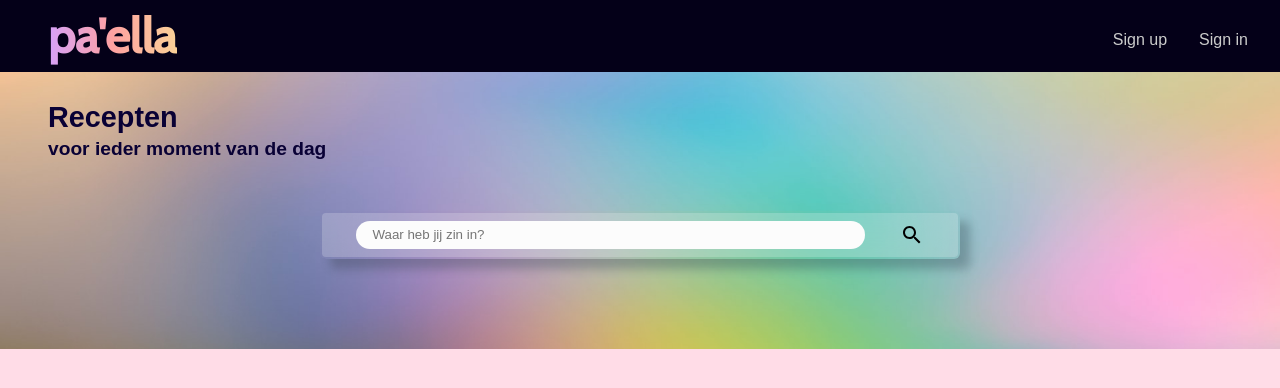
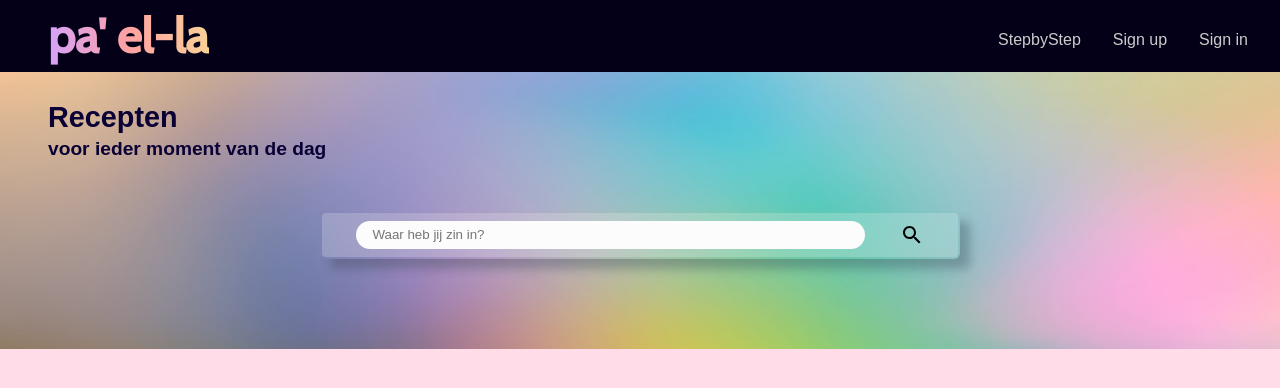
Before and after one commit to Christian-Mar/pa-ella, a Next.js app: page / in a window 1280 px wide. Shown: the top 388 px of the page. Built offline with nearby package versions, Linux system fonts and the light colour scheme; a web font is replaced by a local one.

Commit message:
navbar router

```diff
--- a/components/nav/Navbar.js
+++ b/components/nav/Navbar.js
@@ -1,12 +1,57 @@
+
+import { useRouter } from 'next/router';
 import styles from '../../styles/Navbar.module.css';
+import Link from 'next/link';
 
 const Navbar = () => {
+
+  const router = useRouter();
+
+  const handleOnClickHome = (e) => {
+    e.preventDefault();
+    router.push('/')
+  }
+
+  const handleOnClickStepByStep = e => {
+		e.preventDefault();
+		router.push('/stepByStep');
+	};
+
+  const handleOnClickSignUp = e => {
+		e.preventDefault();
+		router.push('/signup');
+	};
+
+  const handleOnClickSignIn = e => {
+		e.preventDefault();
+		router.push('/signin');
+	};
+
   return (
 		<div className={styles.navbarContainer}>
-      <div className={styles.logo}><h1 className={styles.logoCharacters}>pa'ella</h1></div>
+			<div className={styles.logo} onClick={handleOnClickHome}>
+				<Link href='/'>
+					<a>
+						<h1 className={styles.logoCharacters}>pa' el-la</h1>
+					</a>
+				</Link>
+			</div>
 			<ul className={styles.navbarList}>
-				<li className={styles.navbarListItem}>Sign up</li>
-				<li className={styles.navbarListItem}>Sign in</li>
+				<li className={styles.navbarListItem} onClick={handleOnClickStepByStep}>
+					<Link href='/step/ByStep'>
+						<a>StepbyStep</a>
+					</Link>
+				</li>
+				<li className={styles.navbarListItem} onClick={handleOnClickSignUp}>
+					<Link href='/signup'>
+						<a>Sign up</a>
+					</Link>
+				</li>
+				<li className={styles.navbarListItem} onClick={handleOnClickSignIn}>
+					<Link href='/signin'>
+						<a>Sign in</a>
+					</Link>
+				</li>
 			</ul>
 		</div>
 	);
--- a/pages/stepByStep.js
+++ b/pages/stepByStep.js
@@ -3,7 +3,7 @@ import Image from 'next/image';
 
 const stepByStep = () => {
   return (
-    <div>
+    <div className={styles.plan__container}>
       <h1>Het plan</h1>
 
 			<div>
--- a/styles/stepByStep.module.css
+++ b/styles/stepByStep.module.css
@@ -1,5 +1,4 @@
 .plan__container {
-  font-family: 'Special Elite', cursive;
   margin-left: 1rem;
 }
 
```
